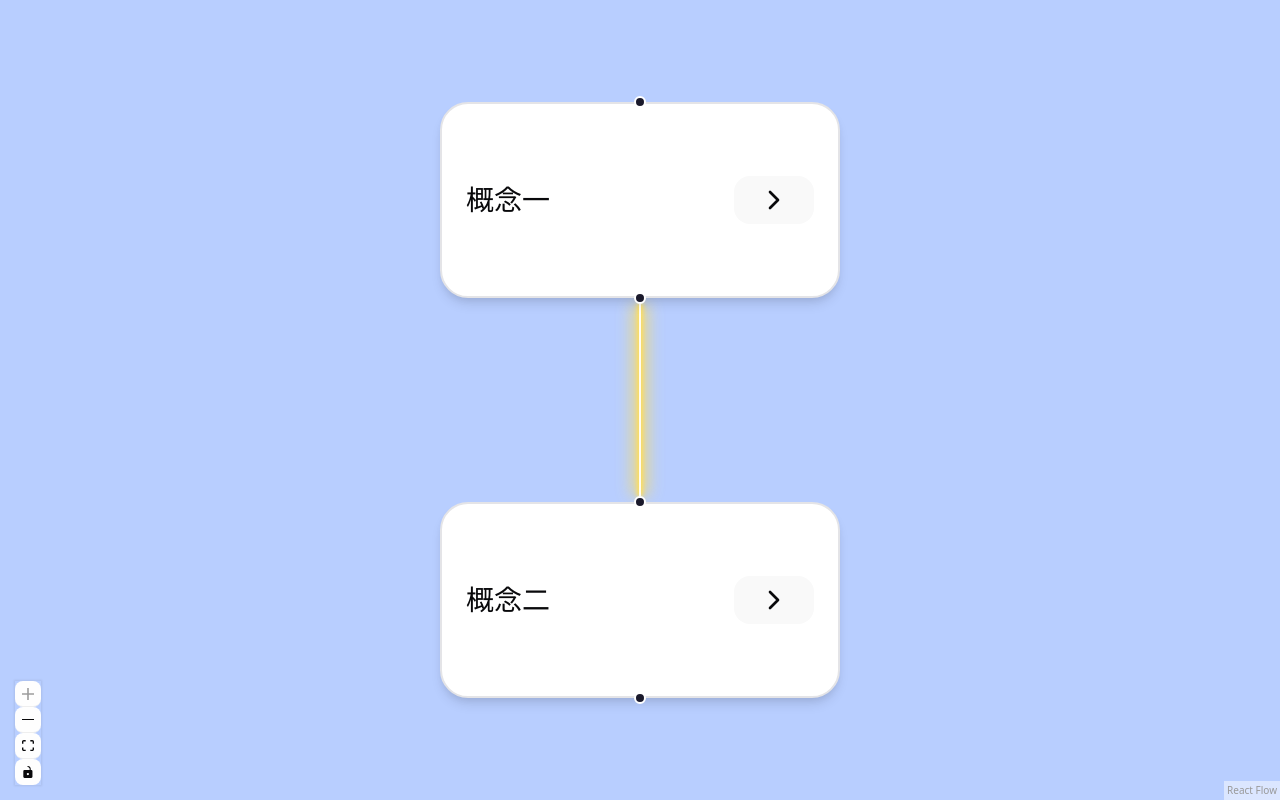
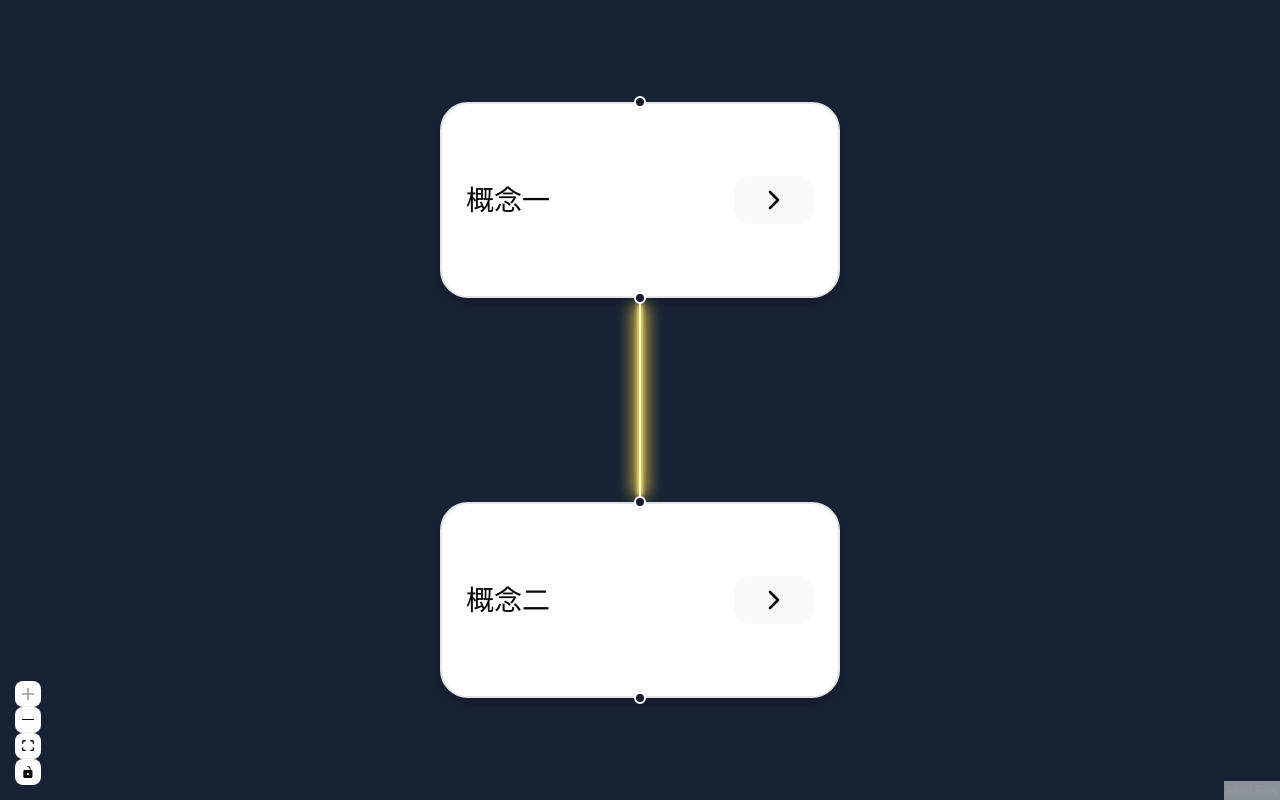
Before and after one commit to quzi-biao/map, a React (Vite) app in the folder web/: page / in a window 1280 px wide. Built offline with nearby package versions, Linux system fonts and the light colour scheme.

Commit message:
add background color

```diff
--- a/web/src/App.tsx
+++ b/web/src/App.tsx
@@ -23,7 +23,7 @@ const edgeTypes = {
 };
 
 const rfStyle = {
-  backgroundColor: '#B8CEFF',
+  backgroundColor: '#182235',
 };
 
 const initialNodes: LightPointNode[] = [
```
